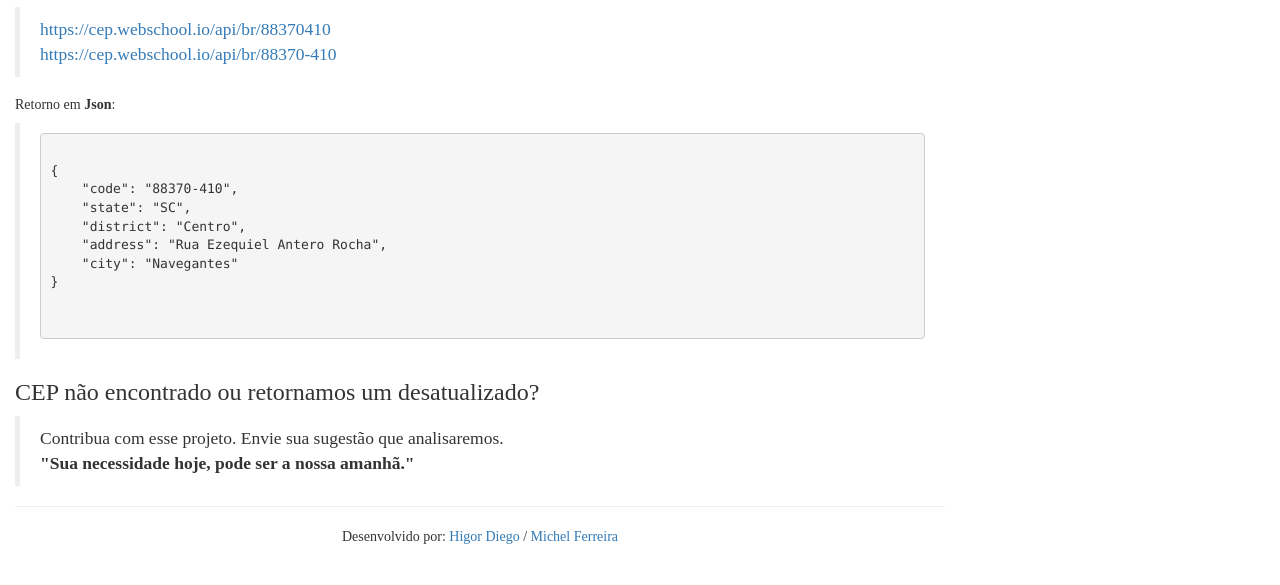
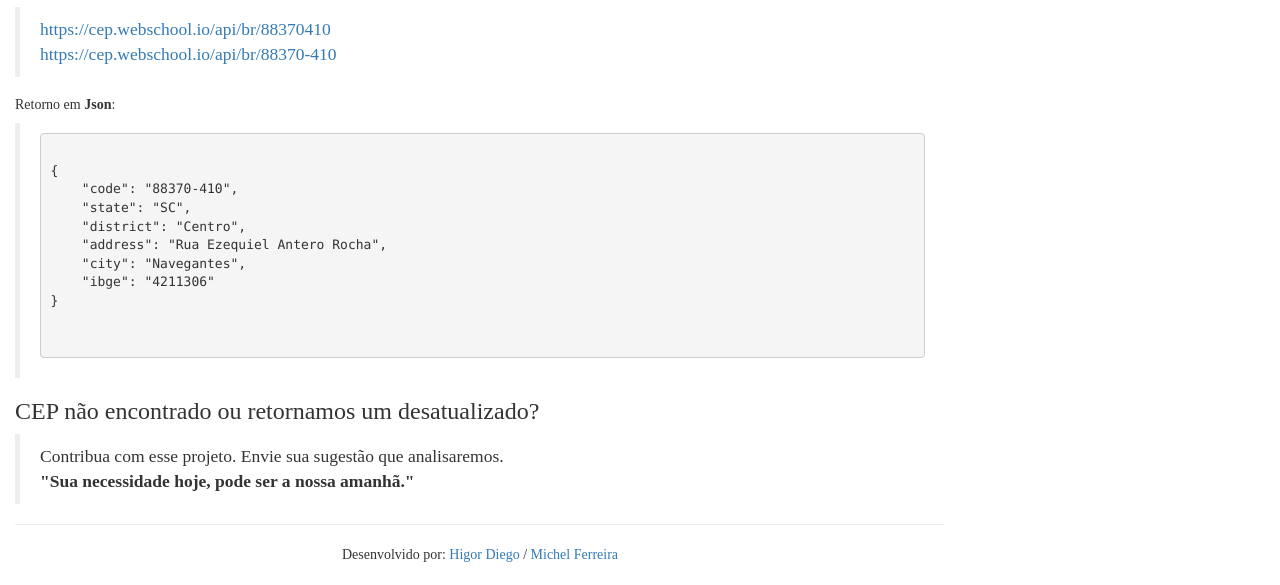
Before and after one commit to Webschool-io/CEP-Be-MEAN, a website: page public/paginas/docs.html in a window 1280 px wide. Shown: the part 329-914 px from the top of the page. Drawn offline with nearby package versions, Linux system fonts and the light colour scheme; files whose address does not match are found by name.

Commit message:
Colocando o retorno do json no novo formato

```diff
--- a/public/paginas/docs.html
+++ b/public/paginas/docs.html
@@ -43,7 +43,8 @@
     "state": "SC",
     "district": "Centro",
     "address": "Rua Ezequiel Antero Rocha",
-    "city": "Navegantes"
+    "city": "Navegantes",
+    "ibge": "4211306"
 }
         </code>
     </pre>
```
